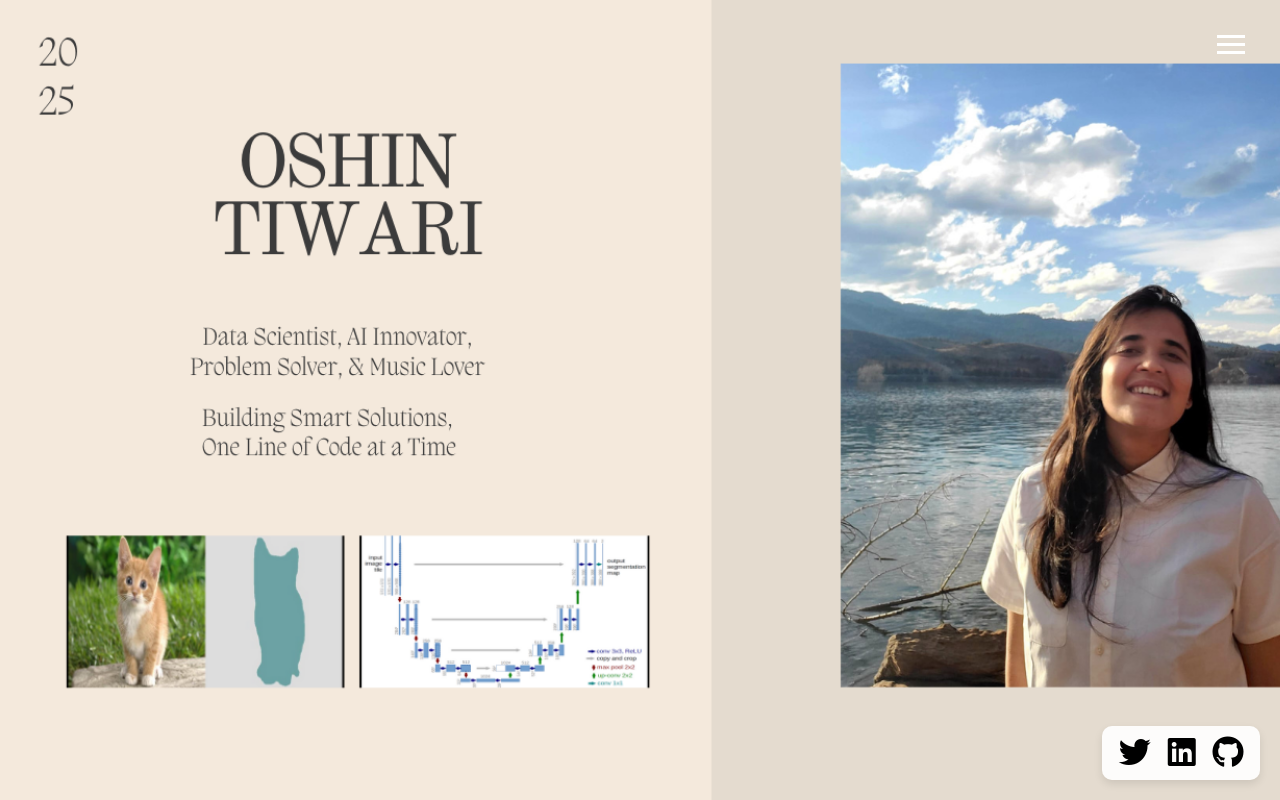
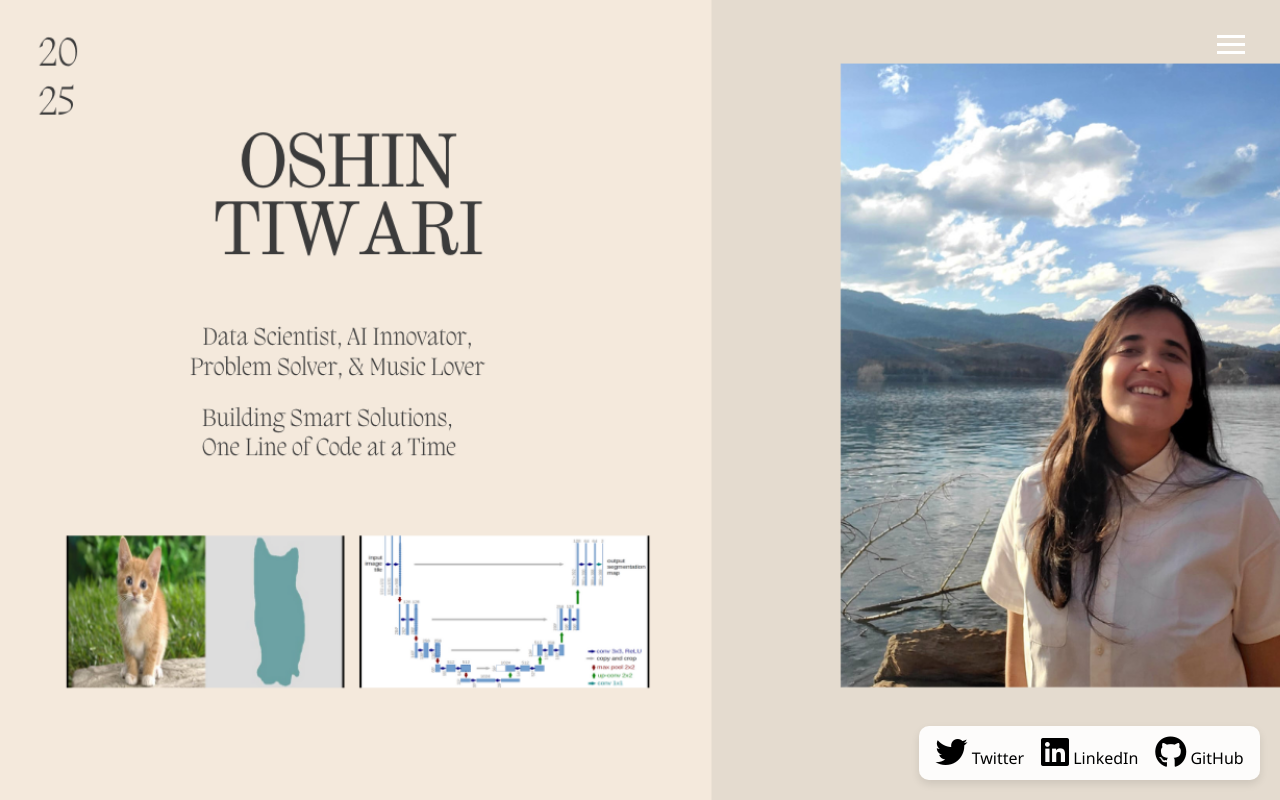
Before and after one commit to Oshintiwari/_Portfolio_, a website: page Dist/index.html in a window 1280 px wide. Drawn offline with Linux system fonts and the light colour scheme.

Commit message:
Update index.html

```diff
--- a/Dist/index.html
+++ b/Dist/index.html
@@ -77,7 +77,7 @@
             <p><i>Building Smart Solutions, One Line of Code at a Time</i></p>  -->
 
 
-        <div class="icons">
+<!--         <div class="icons">
             <a href="https://x.com/tiwari_oshin">
                 <i class="fab fa-twitter fa-2x"></i>
             </a>
@@ -88,6 +88,21 @@
                 <i class="fab fa-github fa-2x"></i>
             </a>
         </div>
+ -->
+
+
+    <div class="icons">
+        <a href="https://x.com/tiwari_oshin" target="_blank">
+            <i class="fab fa-twitter fa-2x"></i> Twitter
+        </a>
+        <a href="https://www.linkedin.com/in/oshin-tiwari/" target="_blank">
+            <i class="fab fa-linkedin fa-2x"></i> LinkedIn
+        </a>
+        <a href="https://github.com/Oshintiwari" target="_blank">
+            <i class="fab fa-github fa-2x"></i> GitHub
+        </a>
+    </div>
+
 
     </main>
 
```
